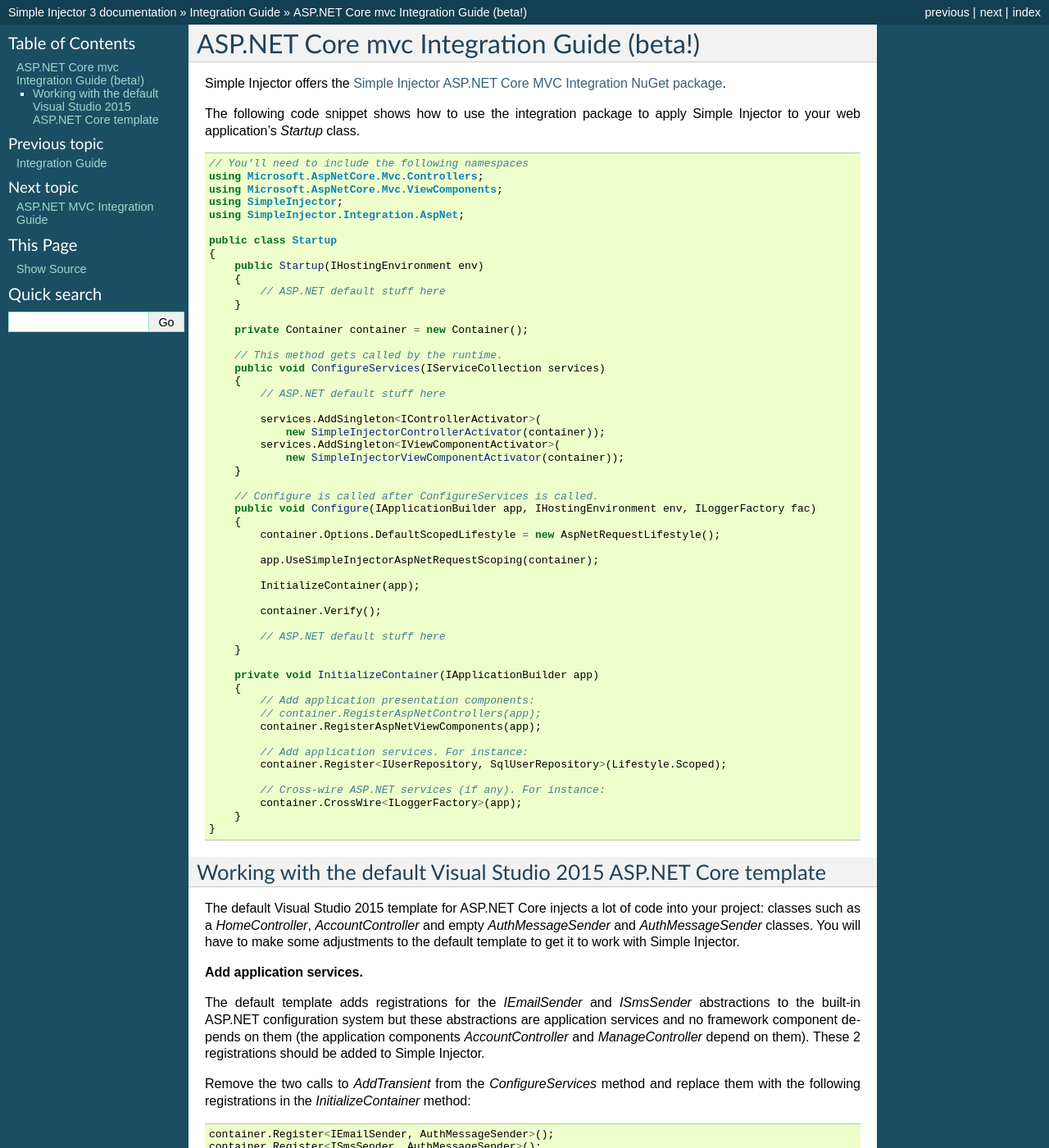
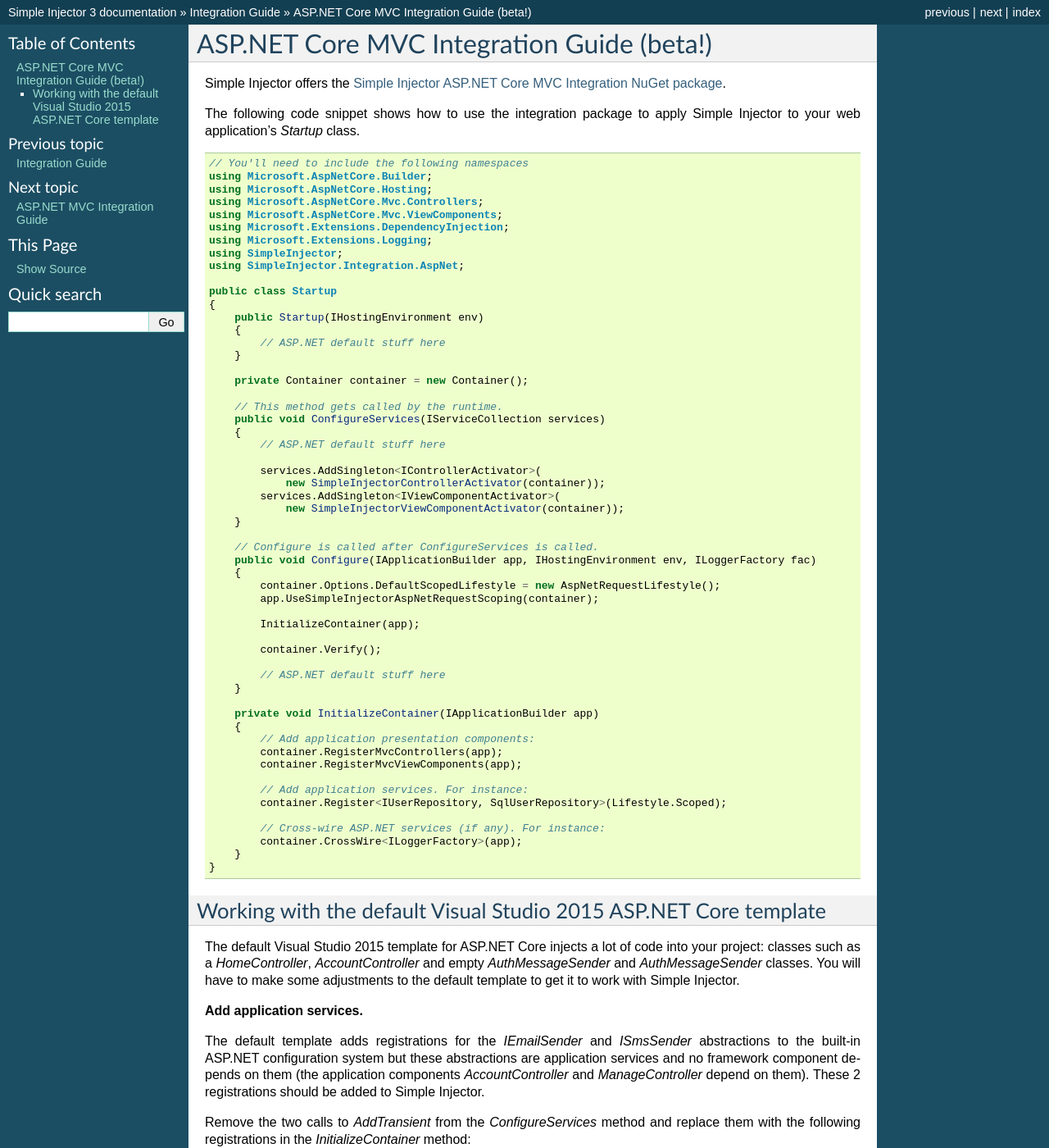
Before and after one commit to simpleinjector/Documentation, a Sphinx documentation site: the page built from source/aspnetintegration.rst, in a window 1280 px wide and 1400 px high. Shown: the whole window at 82% size. Built offline with Sphinx 7.4.7, drawn with Linux system fonts in a browser that asks for light colours; some of the changed text lies outside the part shown.

Commit message:
Changed docs for 3.1.5-rc2-07

```diff
--- a/source/aspnetintegration.rst
+++ b/source/aspnetintegration.rst
@@ -1,5 +1,5 @@
 ==========================================
-ASP.NET Core mvc Integration Guide (beta!)
+ASP.NET Core MVC Integration Guide (beta!)
 ==========================================
 
 Simple Injector offers the `Simple Injector ASP.NET Core MVC Integration NuGet package <https://www.nuget.org/packages/SimpleInjector.Integration.AspNet>`_.
@@ -9,8 +9,12 @@ The following code snippet shows how to use the integration package to apply Sim
 .. code-block:: c#
 
     // You'll need to include the following namespaces
+    using Microsoft.AspNetCore.Builder;
+    using Microsoft.AspNetCore.Hosting;
     using Microsoft.AspNetCore.Mvc.Controllers;
     using Microsoft.AspNetCore.Mvc.ViewComponents;
+    using Microsoft.Extensions.DependencyInjection;
+    using Microsoft.Extensions.Logging;
     using SimpleInjector;
     using SimpleInjector.Integration.AspNet;
 
@@ -38,7 +42,6 @@ The following code snippet shows how to use the integration package to apply Sim
         public void Configure(IApplicationBuilder app, IHostingEnvironment env, ILoggerFactory fac)
         {
             container.Options.DefaultScopedLifestyle = new AspNetRequestLifestyle();
-
             app.UseSimpleInjectorAspNetRequestScoping(container);
 
             InitializeContainer(app);
@@ -51,8 +54,8 @@ The following code snippet shows how to use the integration package to apply Sim
         private void InitializeContainer(IApplicationBuilder app)
         {
             // Add application presentation components:
-            // container.RegisterAspNetControllers(app);
-            container.RegisterAspNetViewComponents(app);
+            container.RegisterMvcControllers(app);
+            container.RegisterMvcViewComponents(app);
 
             // Add application services. For instance:
             container.Register<IUserRepository, SqlUserRepository>(Lifestyle.Scoped);
```
